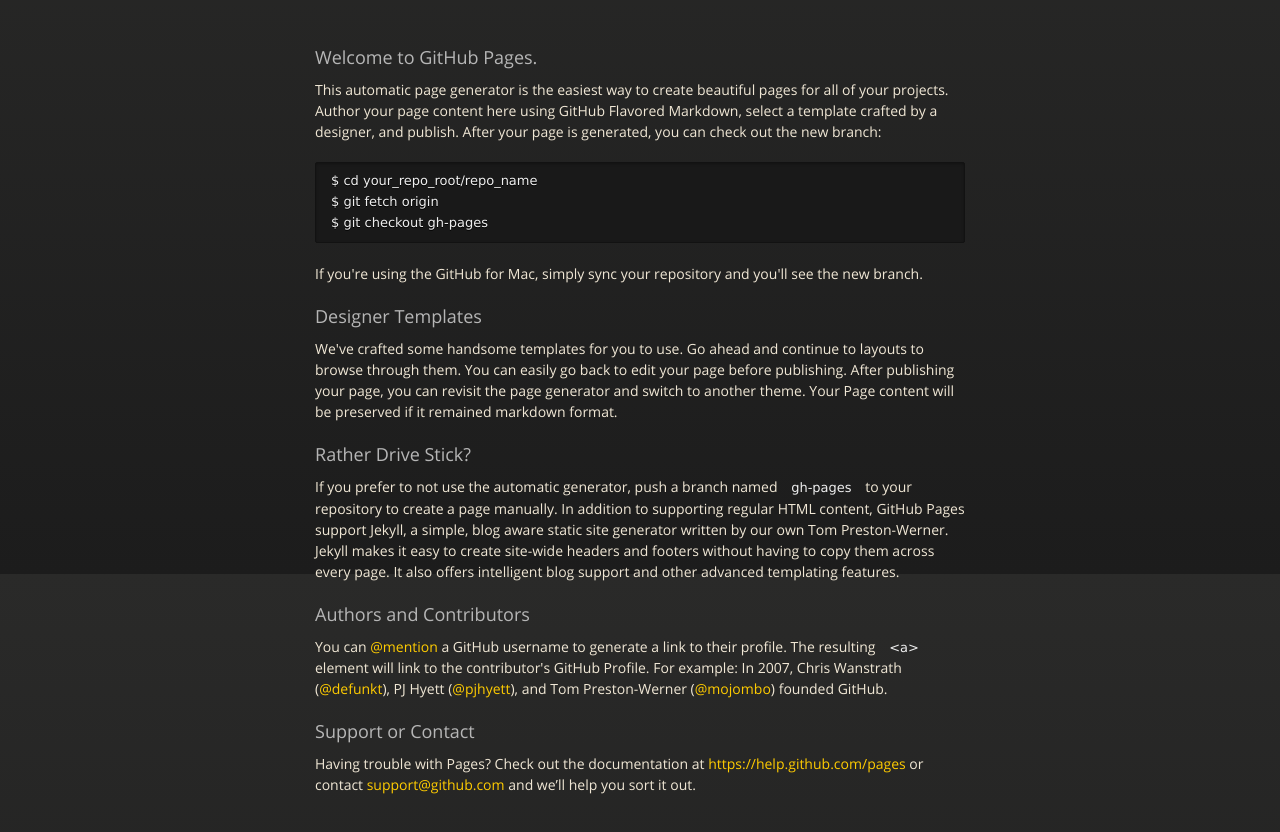
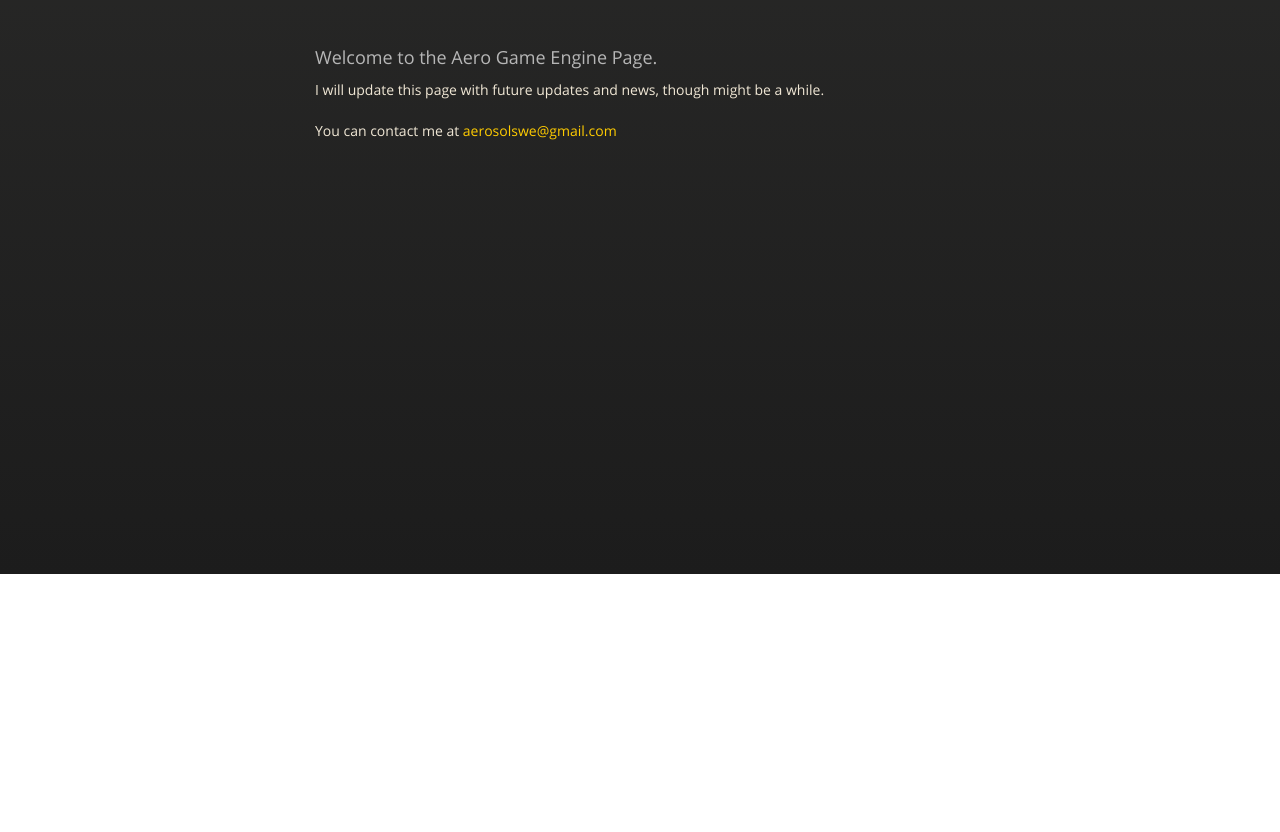
Before and after one commit to aerosolswe/AGE, a plain HTML site: page index.html in a window 1280 px wide. Shown: the part 226-1058 px from the top of the page. After the commit the page ends 800 px from the top, so only its background shows below. Drawn offline with nearby package versions, Linux system fonts and the light colour scheme.

```diff
--- a/index.html
+++ b/index.html
@@ -39,36 +39,11 @@
         </div>
 
         <h3>
-<a id="welcome-to-github-pages" class="anchor" href="#welcome-to-github-pages" aria-hidden="true"><span class="octicon octicon-link"></span></a>Welcome to GitHub Pages.</h3>
+<a id="welcome-to-the-aero-game-engine-page" class="anchor" href="#welcome-to-the-aero-game-engine-page" aria-hidden="true"><span class="octicon octicon-link"></span></a>Welcome to the Aero Game Engine Page.</h3>
 
-<p>This automatic page generator is the easiest way to create beautiful pages for all of your projects. Author your page content here using GitHub Flavored Markdown, select a template crafted by a designer, and publish. After your page is generated, you can check out the new branch:</p>
+<p>I will update this page with future updates and news, though might be a while.</p>
 
-<pre><code>$ cd your_repo_root/repo_name
-$ git fetch origin
-$ git checkout gh-pages
-</code></pre>
-
-<p>If you're using the GitHub for Mac, simply sync your repository and you'll see the new branch.</p>
-
-<h3>
-<a id="designer-templates" class="anchor" href="#designer-templates" aria-hidden="true"><span class="octicon octicon-link"></span></a>Designer Templates</h3>
-
-<p>We've crafted some handsome templates for you to use. Go ahead and continue to layouts to browse through them. You can easily go back to edit your page before publishing. After publishing your page, you can revisit the page generator and switch to another theme. Your Page content will be preserved if it remained markdown format.</p>
-
-<h3>
-<a id="rather-drive-stick" class="anchor" href="#rather-drive-stick" aria-hidden="true"><span class="octicon octicon-link"></span></a>Rather Drive Stick?</h3>
-
-<p>If you prefer to not use the automatic generator, push a branch named <code>gh-pages</code> to your repository to create a page manually. In addition to supporting regular HTML content, GitHub Pages support Jekyll, a simple, blog aware static site generator written by our own Tom Preston-Werner. Jekyll makes it easy to create site-wide headers and footers without having to copy them across every page. It also offers intelligent blog support and other advanced templating features.</p>
-
-<h3>
-<a id="authors-and-contributors" class="anchor" href="#authors-and-contributors" aria-hidden="true"><span class="octicon octicon-link"></span></a>Authors and Contributors</h3>
-
-<p>You can <a href="https://github.com/blog/821" class="user-mention">@mention</a> a GitHub username to generate a link to their profile. The resulting <code>&lt;a&gt;</code> element will link to the contributor's GitHub Profile. For example: In 2007, Chris Wanstrath (<a href="https://github.com/defunkt" class="user-mention">@defunkt</a>), PJ Hyett (<a href="https://github.com/pjhyett" class="user-mention">@pjhyett</a>), and Tom Preston-Werner (<a href="https://github.com/mojombo" class="user-mention">@mojombo</a>) founded GitHub.</p>
-
-<h3>
-<a id="support-or-contact" class="anchor" href="#support-or-contact" aria-hidden="true"><span class="octicon octicon-link"></span></a>Support or Contact</h3>
-
-<p>Having trouble with Pages? Check out the documentation at <a href="https://help.github.com/pages">https://help.github.com/pages</a> or contact <a href="mailto:support@github.com">support@github.com</a> and we’ll help you sort it out.</p>
+<p>You can contact me at <a href="mailto:aerosolswe@gmail.com">aerosolswe@gmail.com</a></p>
       </section>
 
     </div>
```
Also changed, not shown: params.json (+1 -1 lines).
